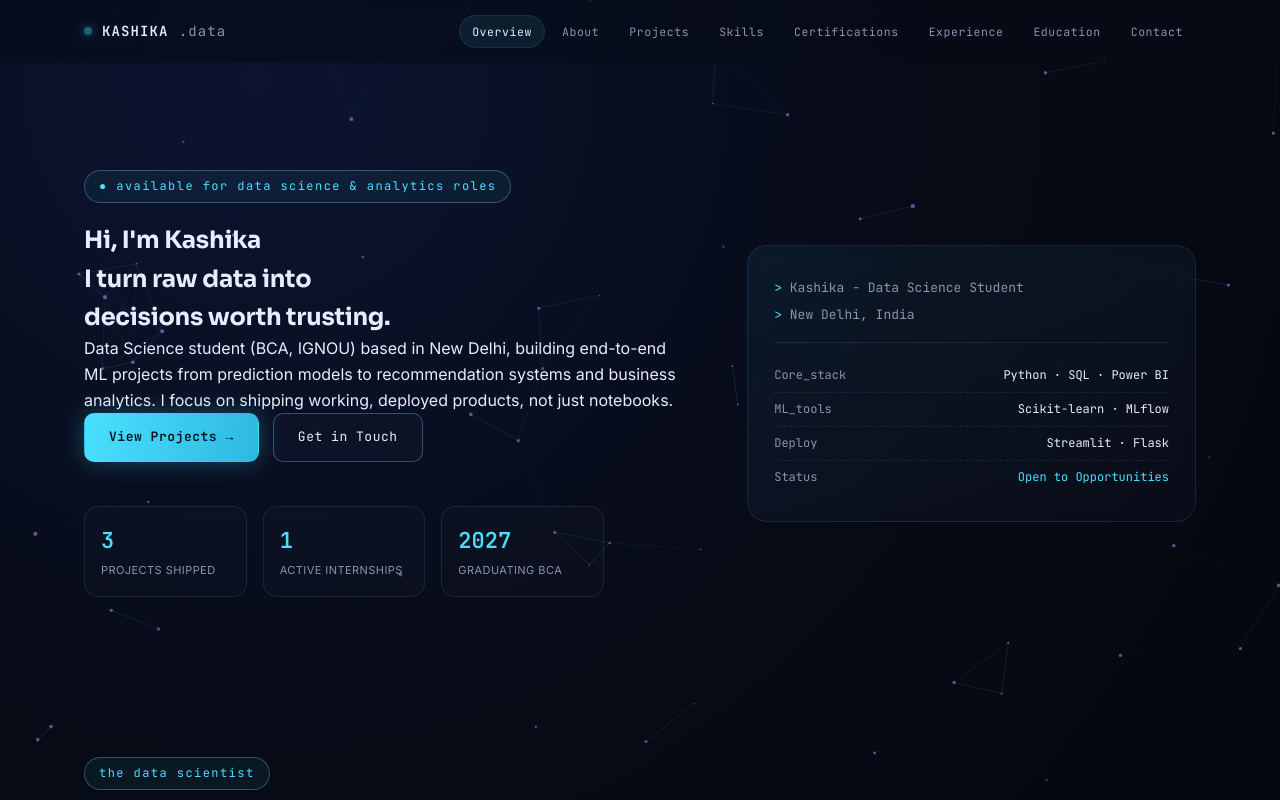
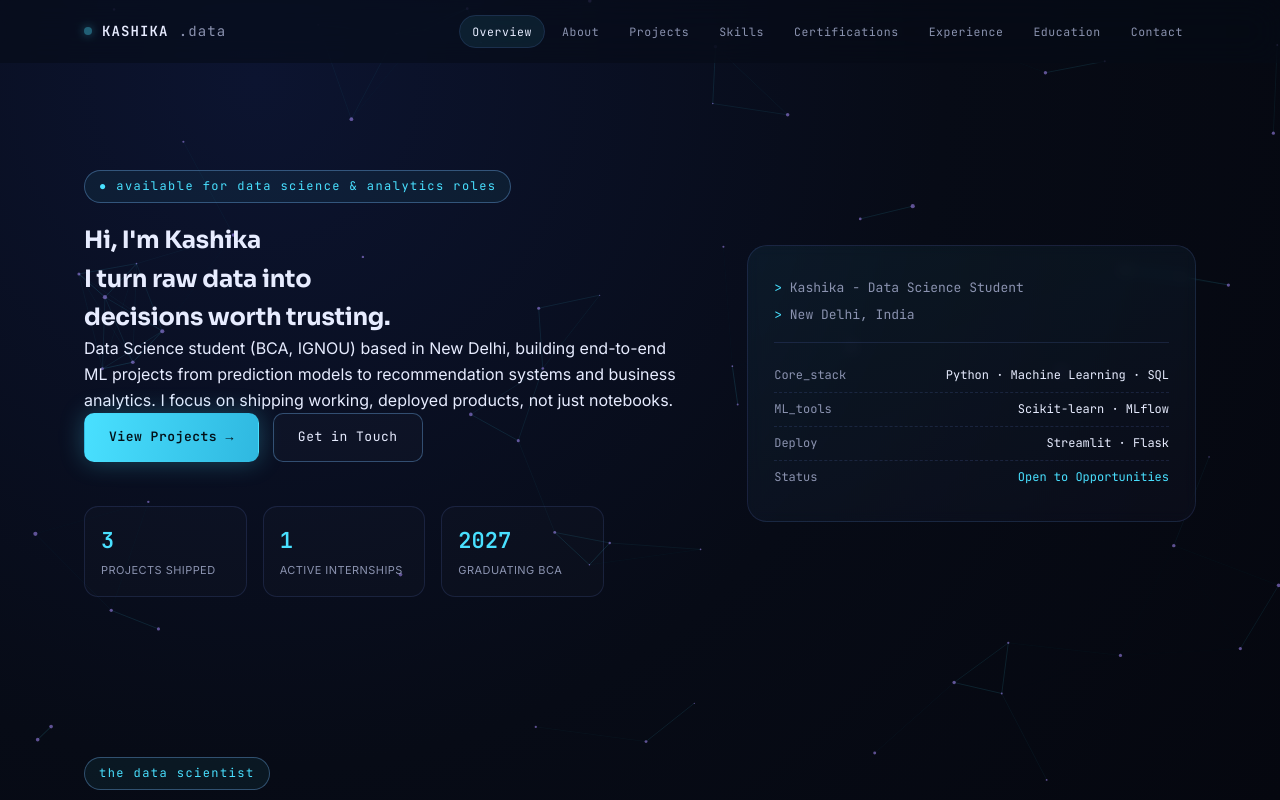
Before and after one commit to Kashika3006/kashika-portfolio-website, a plain HTML site: page index.html in a window 1280 px wide. Shown: the top 800 px of the page. Drawn offline with Linux system fonts and the light colour scheme.

Commit message:
Updated index.html

```diff
--- a/index.html
+++ b/index.html
@@ -345,7 +345,7 @@
       <div class="term-line"></div>
       <div class="term-line"><span>&gt;</span> New Delhi, India</div>
       <div class="schema">
-        <div class="schema-row"><span>Core_stack</span><span>Python · SQL · Power BI</span></div>
+        <div class="schema-row"><span>Core_stack</span><span>Python · Machine Learning · SQL</span></div>
         <div class="schema-row"><span>ML_tools</span><span>Scikit-learn · MLflow</span></div>
         <div class="schema-row"><span>Deploy</span><span>Streamlit · Flask</span></div>
         <div class="schema-row" style="border-bottom:none;"><span>Status</span><span style="color:var(--cyan);">Open to Opportunities</span></div>
```
